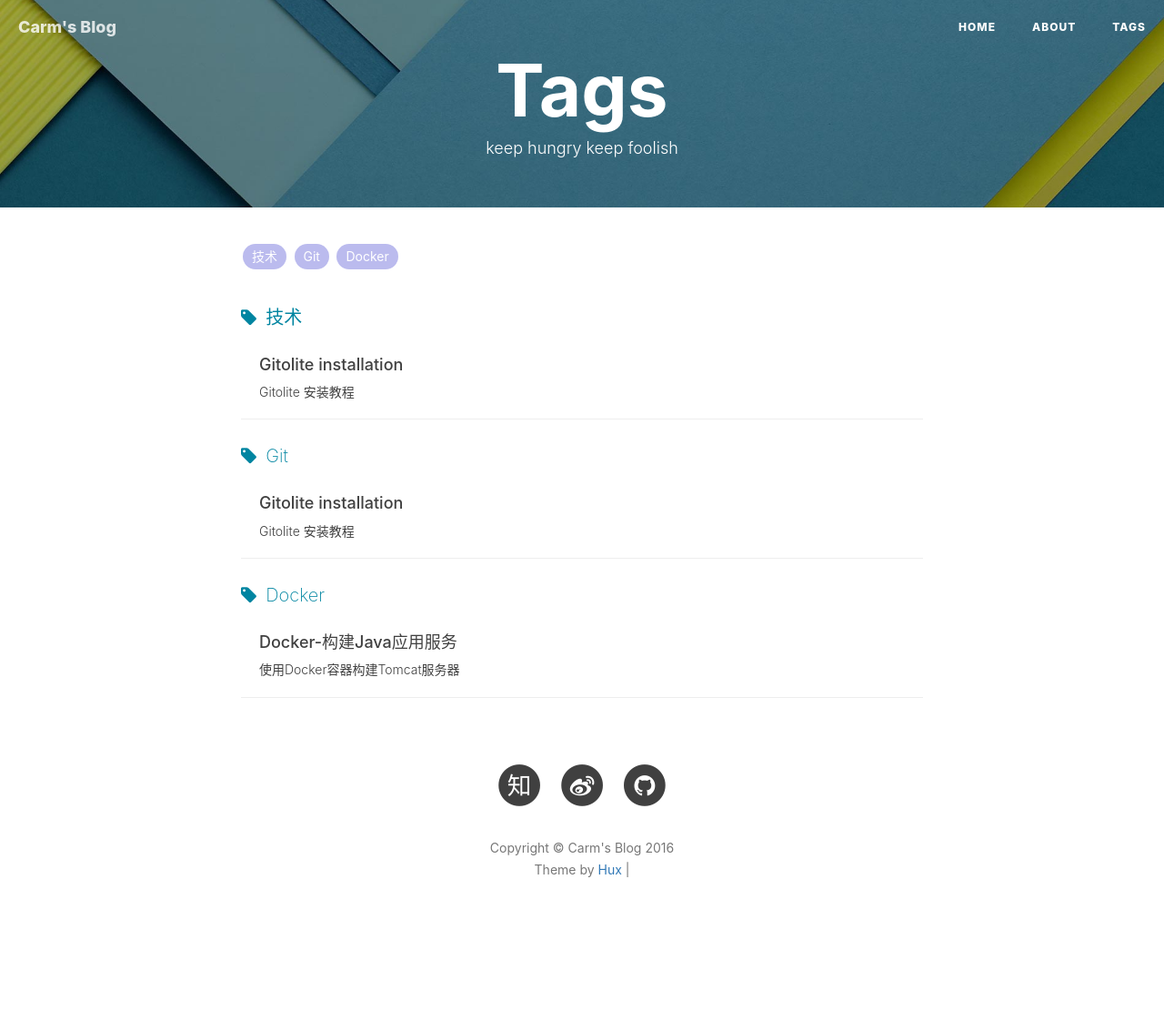
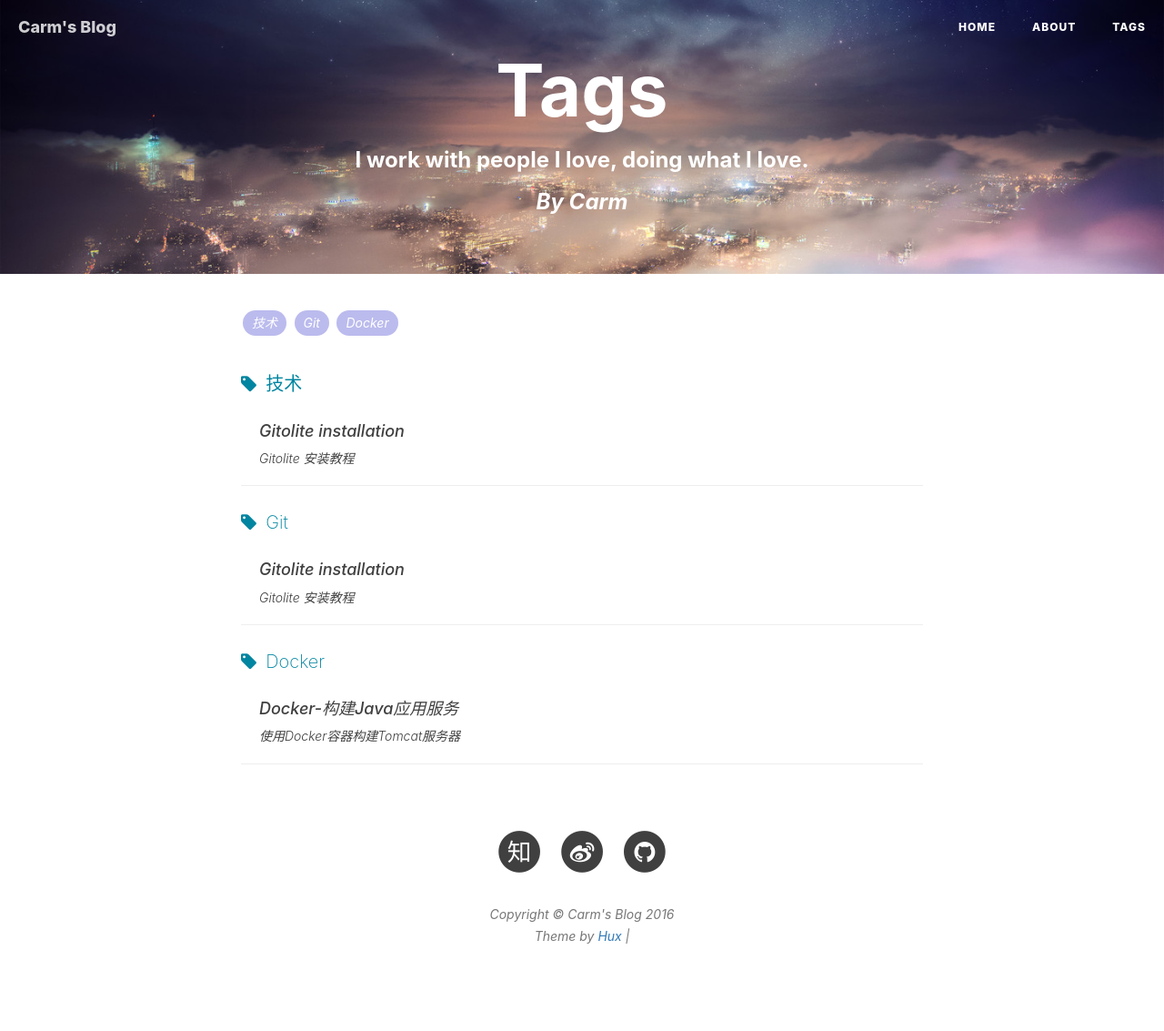
Before and after one commit to carmhuo/carmhuo.github.io, a Jekyll site: the page built from tags.html, in a window 1280 px wide. Shown: the whole page at 91% size. Built offline with Jekyll 4.4.1, drawn with Linux system fonts in a browser that asks for light colours; nearby versions of some CDN libraries; comment, search, counter and statistics services are not loaded; before the commit the page ends 1060 px from its top, so only the background shows below that.

Commit message:
Modifued tags.html

```diff
--- a/_layouts/page.html
+++ b/_layouts/page.html
@@ -10,7 +10,7 @@ layout: default
                 <div class="site-heading">
                     <h1>{% if page.title %}{{ page.title }}{% else %}{{ site.title }}{% endif %}</h1>
                     <!--<hr class="small">-->
-                    <span class="subheading">{{ page.description }}</span>
+                    <span class="subheading"><h3>{{ page.description }}</h3></span>
                 </div>
             </div>
         </div>
--- a/about.html
+++ b/about.html
@@ -1,7 +1,7 @@
 ---
 layout: page
 title: "About"
-description: "Hi,Carm!"
+description: "Hi, Welcome to Carm's blog !"
 header-img: "img/about-bg.jpg"
 ---
 
--- a/tags.html
+++ b/tags.html
@@ -1,18 +1,18 @@
 ---
 title: Tags
 layout: default
-description: keep hungry keep foolish
+description: I work with people I love, doing what I love.
 header-img: "img/tag-bg.jpg"
 ---
-
 <!-- Page Header -->
 <header class="intro-header" style="background-image: url('{{ site.baseurl }}/{% if page.header-img %}{{ page.header-img }}{% else %}{{ site.header-img }}{% endif %}')">
-    <div class="container">
+     <div class="container">
         <div class="row">
             <div class="col-lg-8 col-lg-offset-2 col-md-10 col-md-offset-1">
                 <div class="site-heading" id="tag-heading">
                     <h1>{% if page.title %}{{ page.title }}{% else %}{{ site.title }}{% endif %}</h1>
-                    <span class="subheading">{{ page.description }}</span>
+                    <span class="subheading"><h3>{{ page.description }}</h3></span>
+                      <span><h3><i> By Carm<i></h3></span>
                 </div>
             </div>
         </div>
```
Also changed, not shown: img/tag-bg.jpg.
